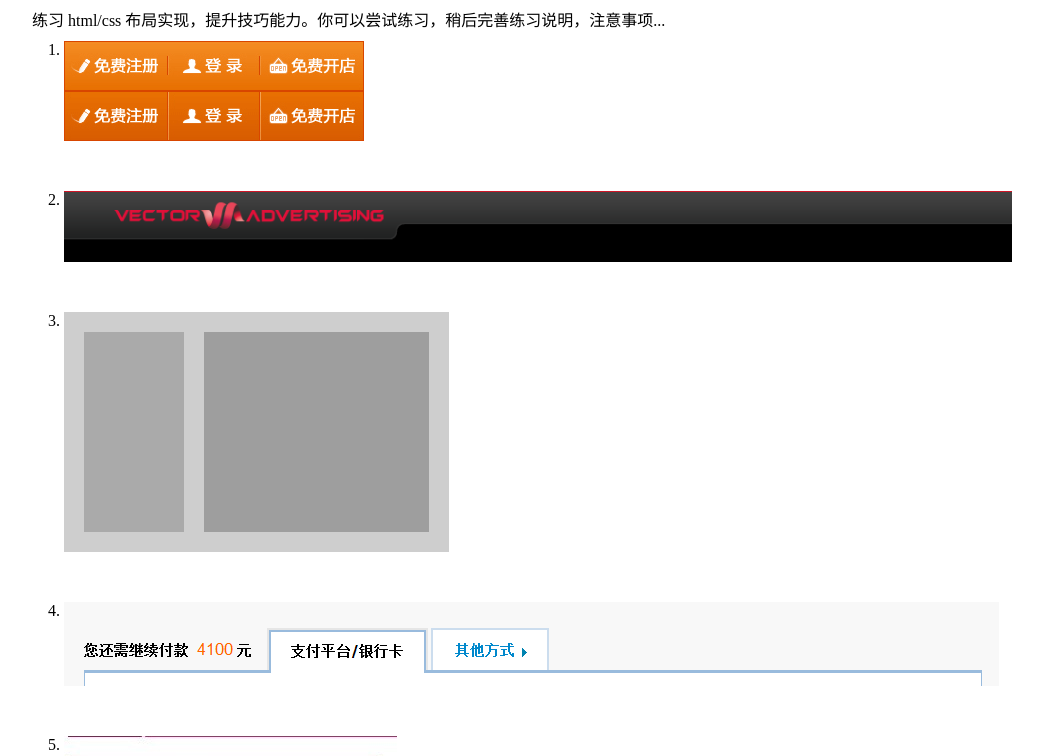
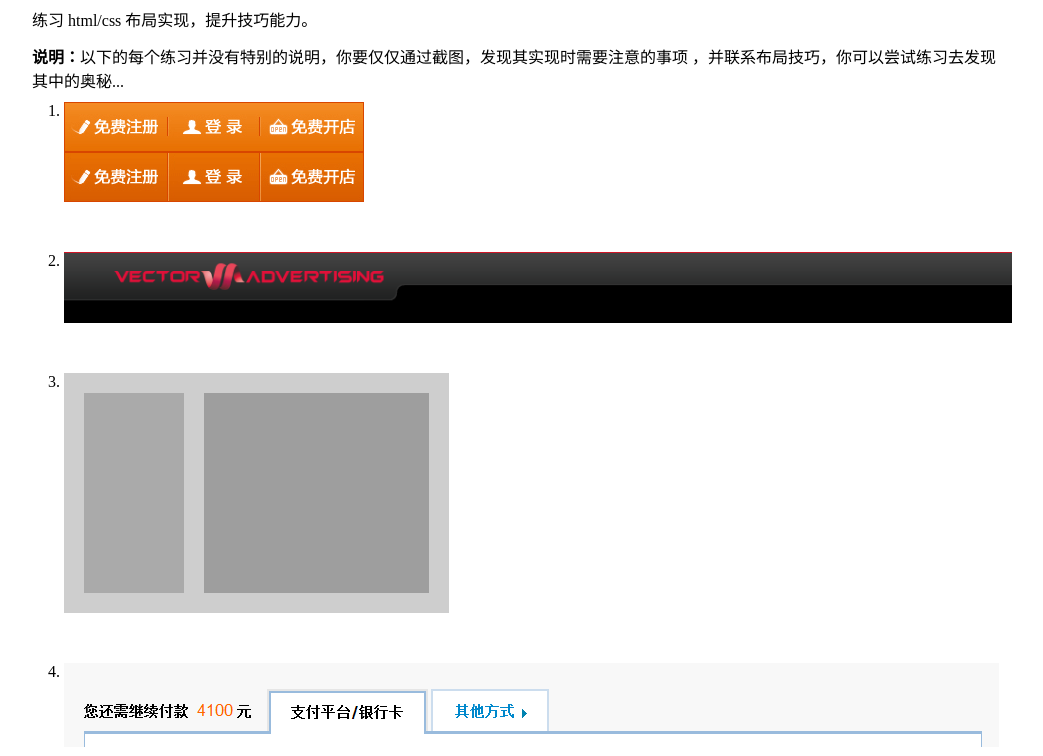
Before and after one commit to pandoraui/css-adv, a plain HTML site: page index.html in a window 1280 px wide. Shown: the part 101-857 px from the top of the page, without its empty margins (118-1161 px from the left). Drawn offline with nearby package versions, Linux system fonts and the light colour scheme.

Commit message:
新增示例

```diff
--- a/index.html
+++ b/index.html
@@ -16,8 +16,8 @@
 <body>
 <div class="wrap">
 <h1>前端能力提升练习</h1>
-<p>练习 html/css 布局实现，提升技巧能力。你可以尝试练习，稍后完善练习说明，注意事项...</p>
-
+<p>练习 html/css 布局实现，提升技巧能力。</p>
+<p><strong>说明：</strong>以下的每个练习并没有特别的说明，你要仅仅通过截图，发现其实现时需要注意的事项 ，并联系布局技巧，你可以尝试练习去发现其中的奥秘...</p>
 
 <ol class="css-list">
     <li><img src="img/css001.png" alt="" /></li>
@@ -32,7 +32,10 @@
     <li><img src="img/css011.png" alt="" /></li>
     <li><img src="img/css012.png" alt="" /></li>
     <li><img src="img/css013.png" alt="" /></li>
+    <li><img src="img/css014.png" alt="" /></li>
 </ol>
+
+
 <p>敬请关注相对完美的解决方案...</p>
 
 <div style="height:500px;"></div>
```
Also changed, not shown: img/css014-img1.png (added), img/css014.png (added).
